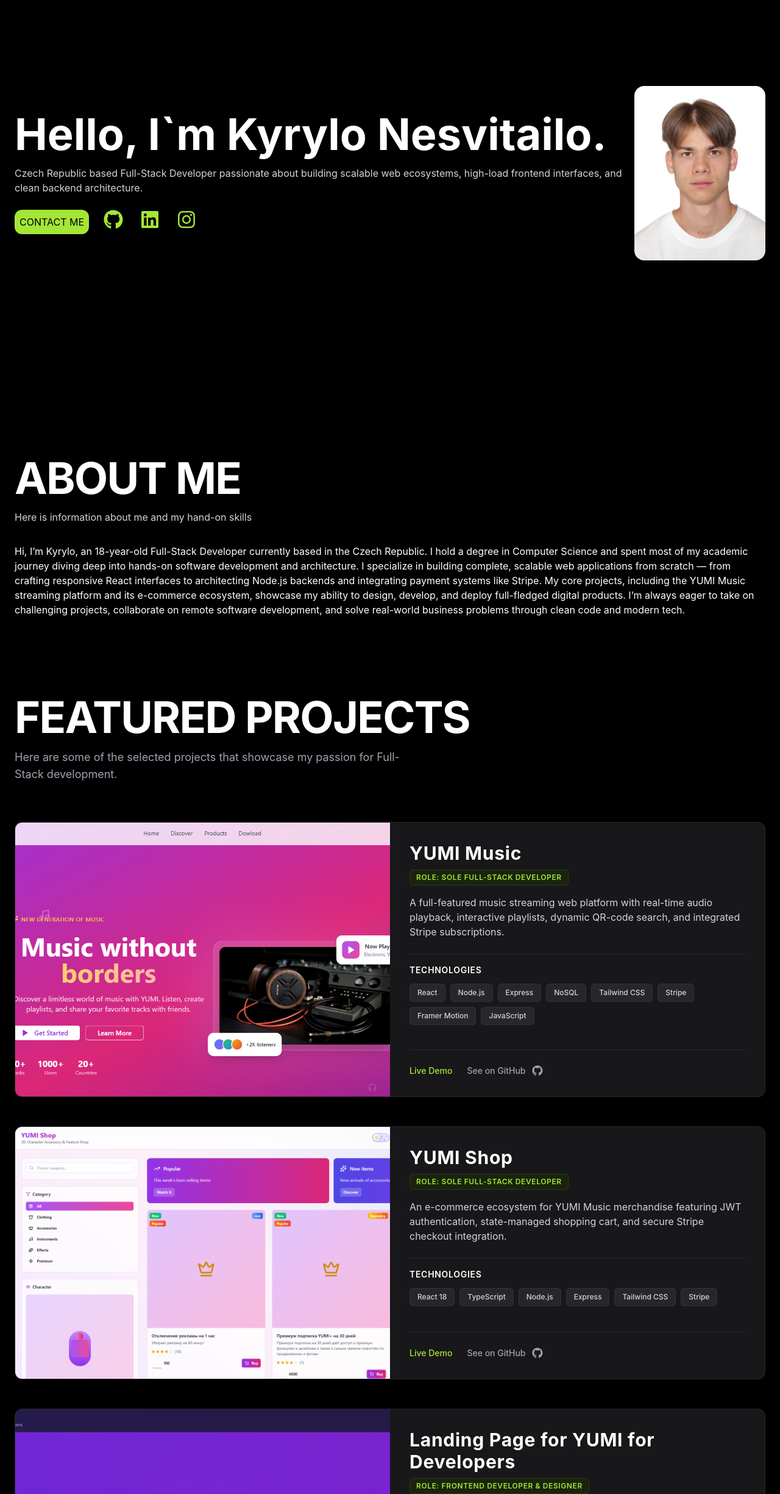
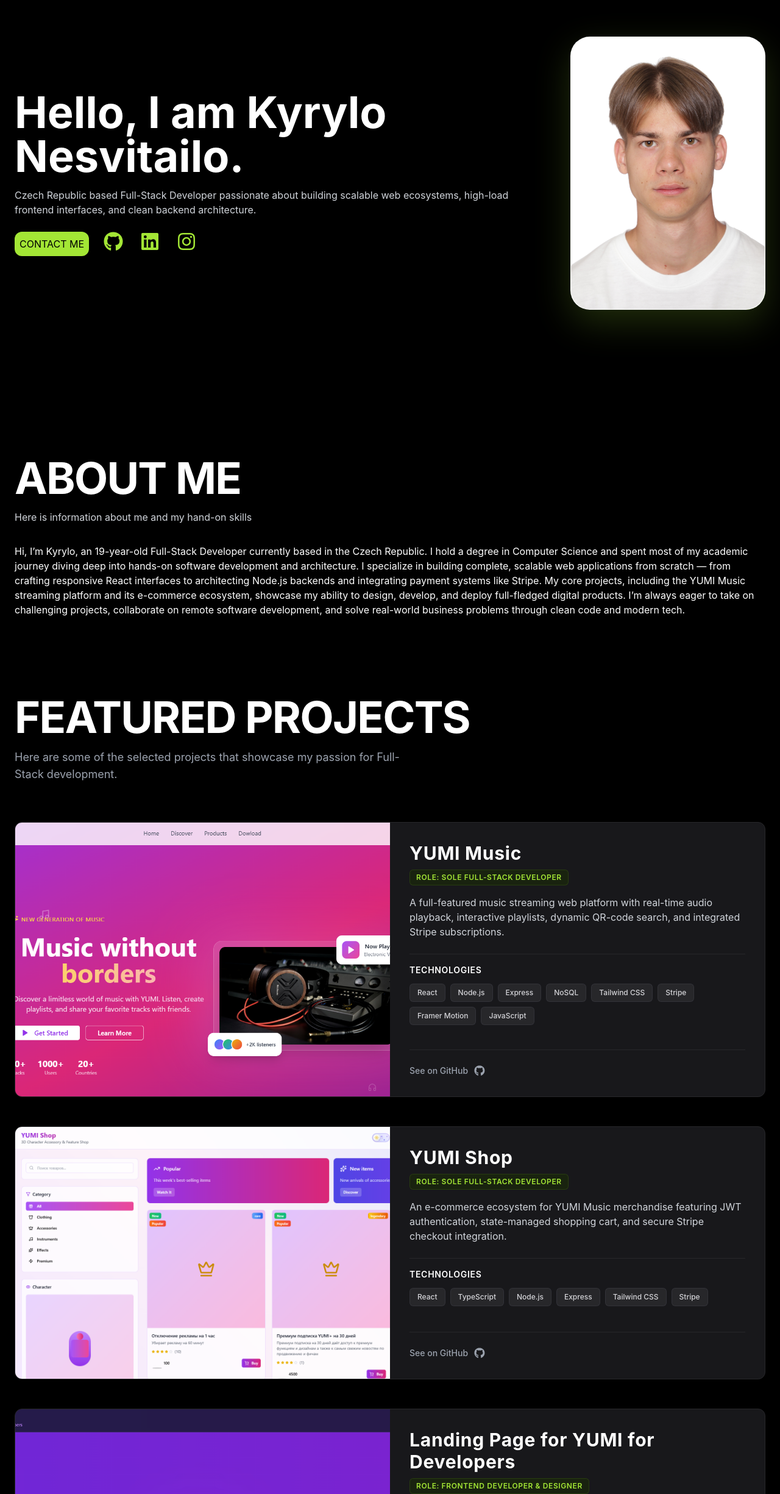
Before and after one commit to Kyrylo173/my-portfolio, a React (Create React App) app: page / in a window 1280 px wide. Shown: the part 116-2566 px from the top of the page at 61% size. Built offline with nearby package versions, Linux system fonts and the light colour scheme.

Commit message:
Update portfolio

```diff
--- a/src/AboutMe.jsx
+++ b/src/AboutMe.jsx
@@ -19,7 +19,7 @@ export default function AboutMe() {
 
      <div className='flex flex-col '>
           <h1 className="text-white font-bold text-7xl">
-            Hello, I`m Kyrylo Nesvitailo.
+            Hello, I am Kyrylo Nesvitailo.
           </h1>
 
 
@@ -60,20 +60,21 @@ export default function AboutMe() {
               <FontAwesomeIcon icon={faInstagram} size="2x" />
             </a>
           </div>
-   <div className="flex justify-center mt-6 md:hidden">
+   <div className="flex justify-center ml-4 mt-6 md:hidden">
             <img
               src={MyPhoto}
-              alt="My Photo"
+              alt="Kyrylo Nesvitailo"
               className="h-auto w-48 rounded-2xl select-none"
             />
           </div>
         </div>
 
-        <div className="hidden md:flex justify-center">
+        <div className="relative hidden shrink-0 items-center justify-center md:ml-8 md:flex lg:ml-14">
+          <div className="absolute inset-4 translate-x-4 translate-y-4 rounded-[2rem] border border-lime-400/60" />
           <img
             src={MyPhoto}
-            alt="My Photo"
-            className="h-auto w-64 rounded-2xl"
+            alt="Kyrylo Nesvitailo"
+            className="relative z-10 h-[22rem] w-64 rounded-[2rem] border border-white/10 bg-white object-cover object-center shadow-[0_20px_60px_rgba(163,230,53,0.2)] transition-transform duration-500 hover:-translate-y-2 lg:h-[28rem] lg:w-80"
           />
         </div>
     </div>
--- a/src/Projects.jsx
+++ b/src/Projects.jsx
@@ -14,7 +14,7 @@ export default function FeaturedProjects() {
             role: "Sole Full-Stack Developer",
             description: "A full-featured music streaming web platform with real-time audio playback, interactive playlists, dynamic QR-code search, and integrated Stripe subscriptions.",
             image: yumiMusicImg,
-            link: "https://yumi-music.space",
+            link: "#",
             github: "https://github.com/Kyrylo173/musical-app",
             stack: ["React", "Node.js", "Express", "NoSQL", "Tailwind CSS", "Stripe", "Framer Motion", "JavaScript"]
         },
@@ -23,16 +23,16 @@ export default function FeaturedProjects() {
             role: "Sole Full-Stack Developer",
             description: "An e-commerce ecosystem for YUMI Music merchandise featuring JWT authentication, state-managed shopping cart, and secure Stripe checkout integration.",
             image: yumiShopImg,
-            link: "https://yumi-shop.store",
+            link: "#",
             github: "https://github.com/Kyrylo173/yumi-shop",
-            stack: ["React 18", "TypeScript", "Node.js", "Express", "Tailwind CSS", "Stripe"]
+            stack: ["React", "TypeScript", "Node.js", "Express", "Tailwind CSS", "Stripe"]
         },
         {
             title: "Landing Page for YUMI for Developers",
             role: "Frontend Developer & Designer",
             description: "Modern landing page for the YUMI developer extension. Promotes coding time tracking features and automatic programming language detection.",
             image: yumiDevImg,
-            link: "https://yumi-music.space/yumi-extension",
+            link: "#",
             github: "#",
             stack: ["React", "Tailwind CSS", "Framer Motion", "JavaScript"]
         },
@@ -43,7 +43,7 @@ export default function FeaturedProjects() {
             image: yumiCompanyImg,
             link: "#",
             github: "https://github.com/Kyrylo173/my-course-work",
-            stack: ["React 18", "TypeScript", "Tailwind CSS", "Node.js", "Firebase"]
+            stack: ["React", "TypeScript", "Tailwind CSS", "Node.js", "Firebase"]
         }
     ];
 
--- a/src/TechStack.jsx
+++ b/src/TechStack.jsx
@@ -8,7 +8,7 @@ export default function Stack()
       <h1 className="text-white font-bold text-5xl md:text-7xl mb-4 tracking-tight">ABOUT ME</h1>
       <p className="text-gray-300 mb-8">Here is information about me and my hand-on skills</p>
       <div className="container mx-auto mt-8">
-         <p className="text-white">Hi, I’m Kyrylo, an 18-year-old Full-Stack Developer currently based in the Czech Republic. I hold a degree in Computer Science and spent most of my academic journey diving deep into hands-on software development and architecture.
+         <p className="text-white">Hi, I’m Kyrylo, an 19-year-old Full-Stack Developer currently based in the Czech Republic. I hold a degree in Computer Science and spent most of my academic journey diving deep into hands-on software development and architecture.
 I specialize in building complete, scalable web applications from scratch — from crafting responsive React interfaces to architecting Node.js backends and integrating payment systems like Stripe. My core projects, including the YUMI Music streaming platform and its e-commerce ecosystem, showcase my ability to design, develop, and deploy full-fledged digital products.
 I’m always eager to take on challenging projects, collaborate on remote software development, and solve real-world business problems through clean code and modern tech.</p>
       </div>
```
